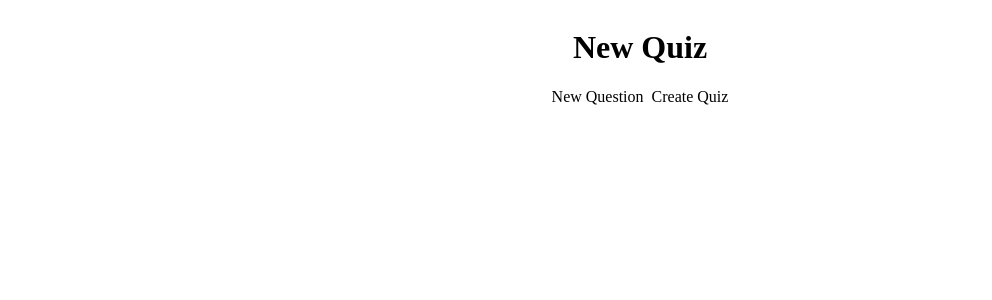
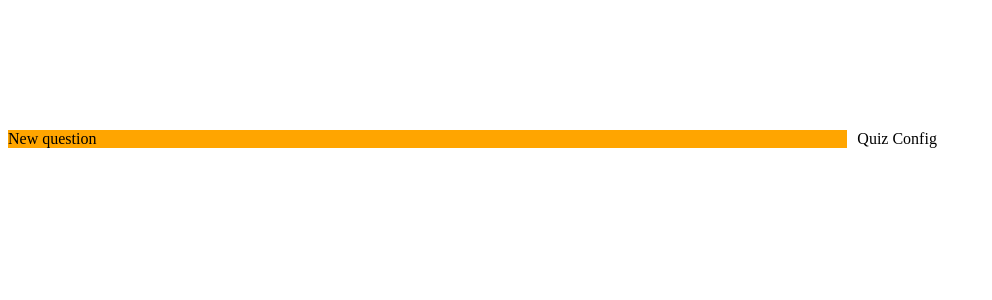
Before and after one commit to opengovsg/quizSG, a React (Create React App) app in the folder frontend/: page /creator/create in a window 1280 px wide. Shown: the top 300 px of the page, without its empty margins (0-992 px from the left). Built offline with nearby package versions, Linux system fonts and the light colour scheme; what @opengovsg/design-system-react would draw is missing.

Commit message:
chore: basic structure for quiz creation page

```diff
--- a/frontend/src/pages/CreatorLandingPage/CreateQuizPage/CreateQuizPage.tsx
+++ b/frontend/src/pages/CreatorLandingPage/CreateQuizPage/CreateQuizPage.tsx
@@ -1,14 +1,32 @@
-import { Flex, Heading, HStack } from '@chakra-ui/react'
+import React, { useState } from 'react'
+import { GridItem, SimpleGrid, VStack } from '@chakra-ui/react'
+
+import Header from '~components/Header'
+
+import QuizConfigurationForm from './QuizConfigurationForm'
+
+const DEFAULT_QUIZ_CONFIG = {
+  quizName: '',
+  organisationName: '',
+  passingScore: '',
+  quizDescription: '',
+}
 
 const CreateQuizPage = (): JSX.Element => {
+  const [quizConfig, setQuizConfig] = useState(DEFAULT_QUIZ_CONFIG)
+  const [questions, setQuestions] = useState([])
   return (
-    <Flex flexDir="column" alignItems="center">
-      <Heading as="h1">New Quiz</Heading>
-      <HStack>
-        <div>New Question</div>
-        <div>Create Quiz</div>
-      </HStack>
-    </Flex>
+    <VStack bg="primary.100" alignItems="stretch">
+      <Header>New Quiz</Header>
+      <SimpleGrid columns={12} spacing={10}>
+        <GridItem bg="orange" colSpan={8}>
+          New question
+        </GridItem>
+        <GridItem colSpan={4}>
+          <QuizConfigurationForm quizConfig={quizConfig} />
+        </GridItem>
+      </SimpleGrid>
+    </VStack>
   )
 }
 
--- /dev/null
+++ b/frontend/src/pages/CreatorLandingPage/CreateQuizPage/QuizConfigurationForm.tsx
@@ -0,0 +1,16 @@
+import React from 'react'
+
+const QuizConfigurationForm = ({
+  quizConfig,
+}: {
+  quizConfig: {
+    quizName: string
+    organisationName: string
+    passingScore: string
+    quizDescription: string
+  }
+}): JSX.Element => {
+  return <div>Quiz Config</div>
+}
+
+export default QuizConfigurationForm
```
